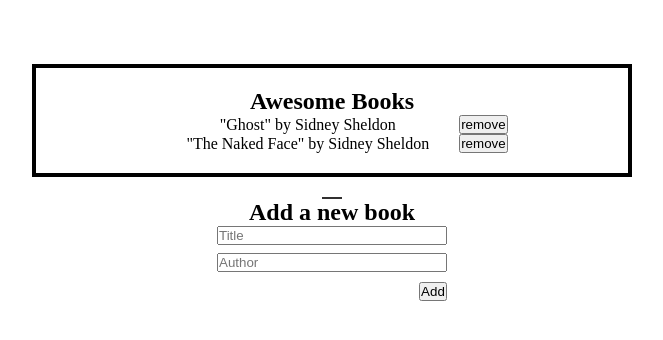
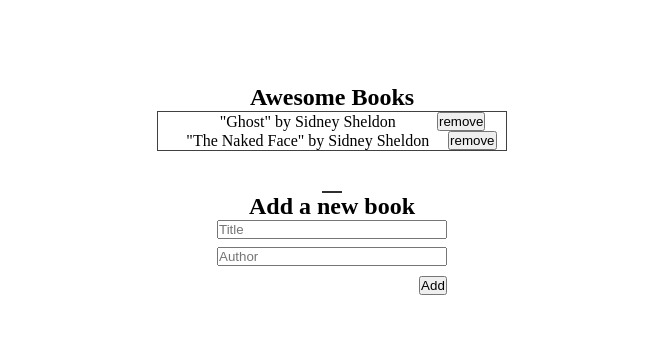
Before and after one commit to eerapheal/Ralph-Harry-book, a website: page index.html in a window 1280 px wide. Shown: the whole page, without its empty margins (308-971 px from the left). Drawn offline with Linux system fonts and the light colour scheme.

Commit message:
border added to the input items

```diff
--- a/book.js
+++ b/book.js
@@ -56,14 +56,11 @@ class Booklibrary {
       const authorNames = document.createElement('p');
       const bookNames = document.createElement('p');
       const removeBtn = document.createElement('button');
-      // const line  = document.createElement('div');
       bookNames.textContent = ` "${book.title}" by ${book.author}`;
 
       removeBtn.textContent = 'remove';
       removeBtn.classList.add('remove');
-      // line.classList.add('line');
       h3.append(authorNames, bookNames, removeBtn,);
-      // h3.appendChild(line);
       removeBtn.addEventListener('click', () => {
         this.removeBook(index);
       });
--- a/main.css
+++ b/main.css
@@ -31,7 +31,6 @@ button {
   margin-top: 5%;
   width: 600px;
   height: auto;
-  border: 4px solid black;
 }
 
 .form_container {
@@ -52,10 +51,10 @@ p {
 
 .book-div {
   display: flex;
-  justify-content: space-between;
+  justify-content: space-around;
   align-items: center;
-  text-align: center;
-  gap: 30px;
+ flex-direction: row;
+  /* gap: 30px; */
   /* border: 2px solid red; */
 }
 
@@ -84,3 +83,8 @@ text-align: center;
   height: 1px;
   width: 20px;
  }
+
+ .book-list {
+  border: 1px solid  rgb(66, 65, 65);
+  width: 350px;
+ }
```
